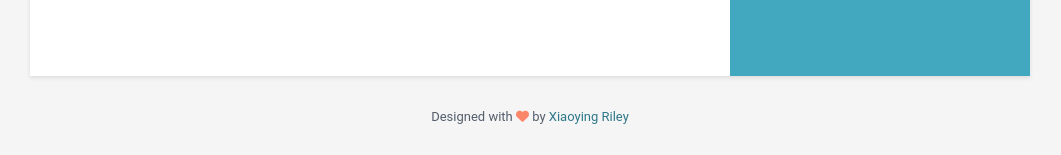
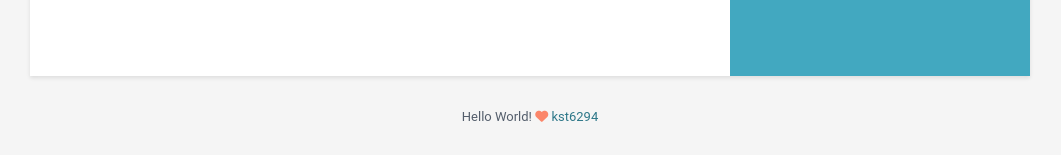
Before and after one commit to kst6294/kst6294.github.io, a Jekyll site: the page built from index.html, in a window 1280 px wide and 900 px high, scrolled down 2285 px. Shown: the part 742-897 px from the top of the window, without its empty margins (110-1171 px from the left). Built offline with Jekyll 4.4.1, drawn with Linux system fonts in a browser that asks for light colours.

Commit message:
푸터 수정

```diff
--- a/_data/data.yml
+++ b/_data/data.yml
@@ -265,4 +265,4 @@ skills:
         level: 60%
 
 footer: >
-    Designed with <i class="fas fa-heart"></i> by <a href="http://themes.3rdwavemedia.com" target="_blank" rel="nofollow">Xiaoying Riley</a>
+    Hello World! <i class="fas fa-heart"></i> <a href="https://github.com/kst6294" target="_blank" rel="nofollow">kst6294</a>
```
